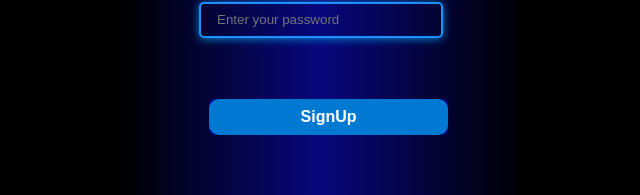
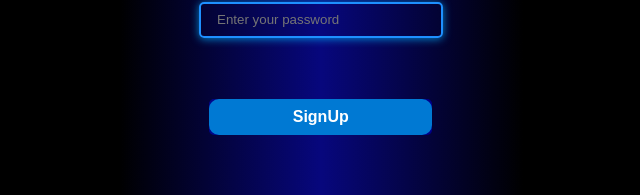
Before and after one commit to itss0urav/Anywhere-frontend, a React (Vite) app: page /signUp in a window 1280 px wide. Shown: the part 404-599 px from the top of the page, without its empty margins (319-959 px from the left). Built offline with nearby package versions, Linux system fonts and the light colour scheme; no server answers; a web font is replaced by a local one.

Commit message:
button temp fix

```diff
--- a/src/components/Login/Login.jsx
+++ b/src/components/Login/Login.jsx
@@ -54,7 +54,10 @@ const Login = () => {
               placeholder="Enter your password"
               ref={passwordRef}
             />
-            <button>LogIn</button>
+            <div className={styles.buttonFix}>
+              <button>LogIn</button>
+            </div>
+
             <span className={styles.signup}>
               New to Anywhere ?
               <Link to="/signUp" className="link">
--- a/src/components/Login/Login.module.css
+++ b/src/components/Login/Login.module.css
@@ -17,6 +17,9 @@
     rgb(0, 0, 0) 100%
   );
   color: white;
+}
+.buttonFix{
+  margin-right: 1rem;
 }
 .contactUsButton {
   margin-left: 3rem;
--- a/src/components/SignUp/SignUp.jsx
+++ b/src/components/SignUp/SignUp.jsx
@@ -62,7 +62,10 @@ const SignUp = () => {
               required
               ref={passwordRef}
             />
-            <button>SignUp</button>
+            <div className={styles.buttonFix}>
+              <button>SignUp</button>
+            </div>
+
             <span className={styles.signup}>
               Already have an account ?{" "}
               <Link to="/login" className="link">
--- a/src/components/SignUp/signUp.module.css
+++ b/src/components/SignUp/signUp.module.css
@@ -17,6 +17,9 @@
     rgb(0, 0, 0) 100%
   );
   color: white;
+}
+.buttonFix{
+  margin-right: 1rem;
 }
 .contactUsButton{
   margin-left:4rem ;
```
